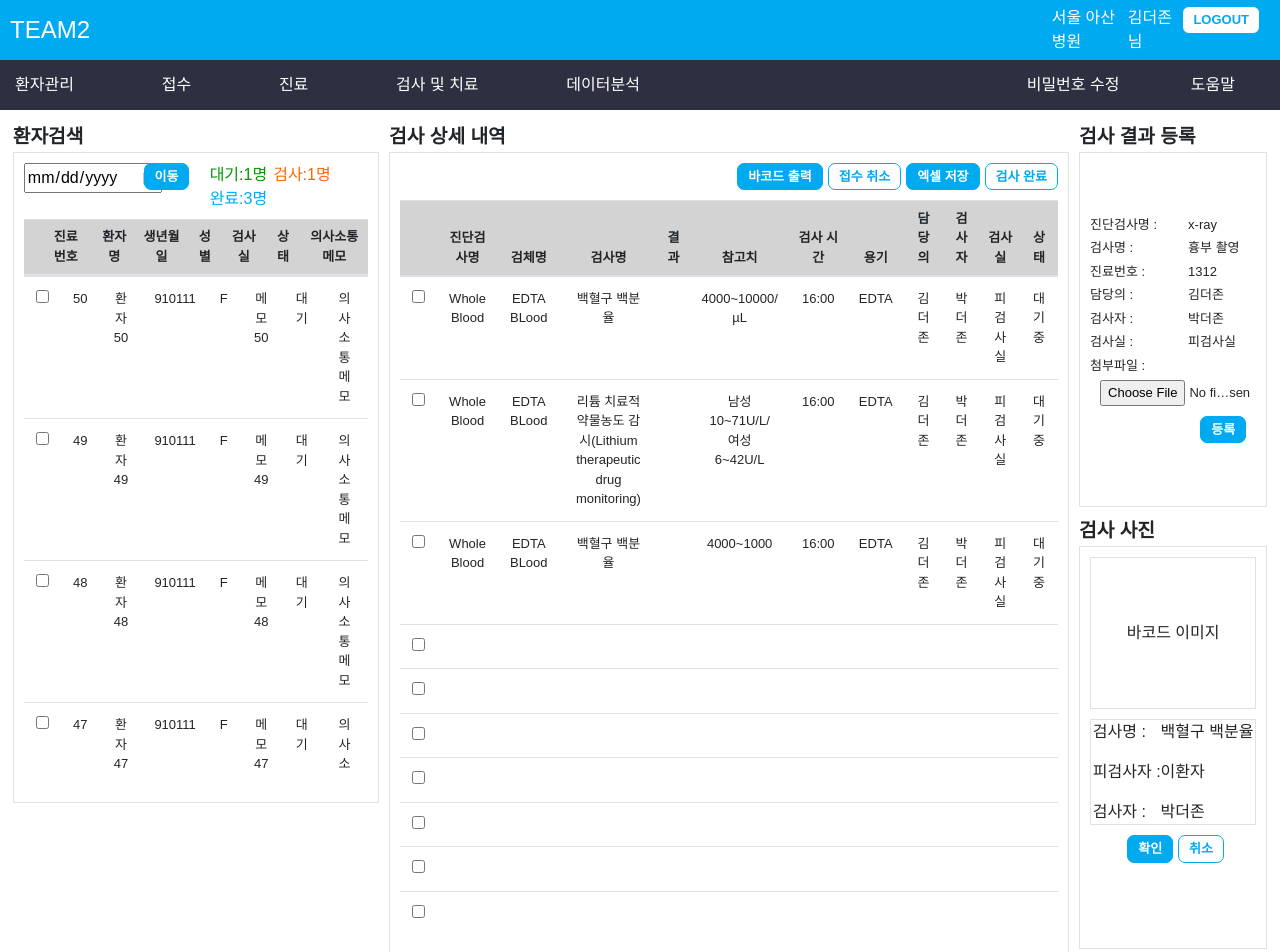
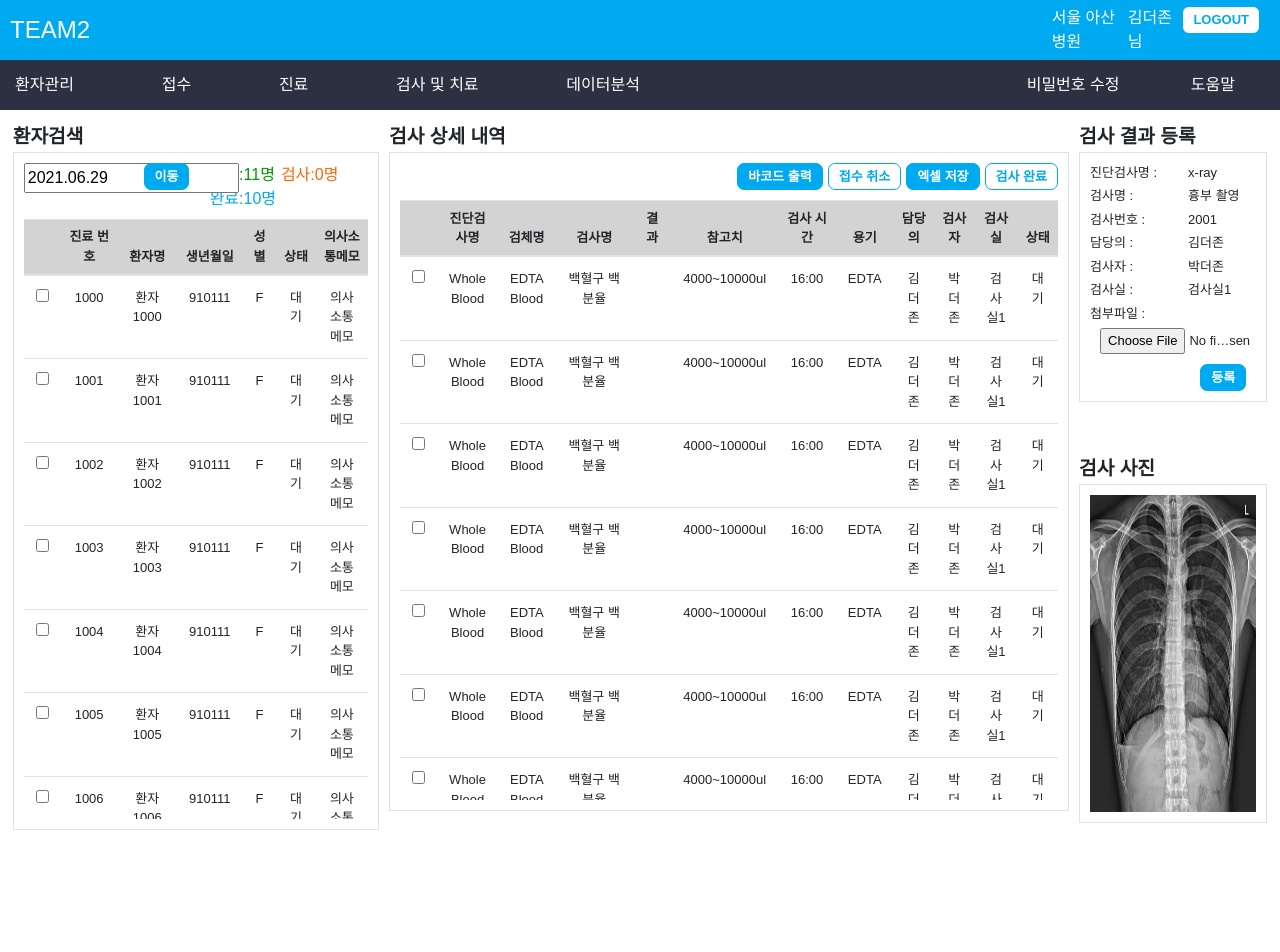
Before and after one commit to JongHyun94/Final_Team2_FrontEnd, a React (Create React App) app: page /Inspection in a window 1280 px wide. Shown: the top 952 px of the page. After the commit the page ends 830 px from the top, so only its background shows below. Built offline with nearby package versions, Linux system fonts and the light colour scheme.

Commit message:
[update] Inspection state 02

```diff
--- a/src/views/Inspection/InspectionCreateForm.js
+++ b/src/views/Inspection/InspectionCreateForm.js
@@ -0,0 +1,64 @@
+import { useState } from "react";
+
+function getInspectionResults() {
+  const inspectionResults = {
+    inspection_list_category: "x-ray",
+    inspection_list_name: "흉부 촬영",
+    inspection_id: "2001",
+    inspection_doctor_name: "김더존",
+    inspection_inspector_name: "박더존",
+    inspection_list_lab: "검사실1"
+  };
+  return inspectionResults;
+}
+
+function InspectionCreateForm(props) {
+  const [inspectionResult, setInspecctionResult] = useState(getInspectionResults);
+
+  const handleResultChange = (event) => {
+    setInspecctionResult({
+      ...inspectionResult,
+      inspection_result: event.target.value
+    });
+  };
+
+  const inspectionResultBtn = (event) => {
+    console.log("등록 버튼 클릭");
+  };
+
+  return (
+    <div className="InspectionCreateForm">
+      <div className="InspectionCreateForm_title">
+        검사 결과 등록
+      </div>
+      <div className="InspectionCreateForm_1 border">
+        <div className="InspectionCreateForm_1_1 row">
+          <div className="col-6">
+            <div className="mb-1">진단검사명 :</div>
+            <div className="mb-1">검사명 :</div>
+            <div className="mb-1">검사번호 :</div>
+            <div className="mb-1">담당의 :</div>
+            <div className="mb-1">검사자 :</div>
+            <div className="mb-1">검사실 :</div>
+            <div>결과 :</div>
+          </div>
+          <div className="col-6">
+            <div className="mb-1">{inspectionResult.inspection_list_category}</div>
+            <div className="mb-1">{inspectionResult.inspection_list_name}</div>
+            <div className="mb-1">{inspectionResult.inspection_id}</div>
+            <div className="mb-1">{inspectionResult.inspection_doctor_name}</div>
+            <div className="mb-1">{inspectionResult.inspection_inspector_name}</div>
+            <div className="mb-1">{inspectionResult.inspection_list_lab}</div>
+            <div><input type="text" onChange={handleResultChange} style={{width:"100%"}}/></div>
+          </div>
+        </div>
+        <div className="InspectionCreateForm_1_2">
+          <button className="button_team2_fill" onClick={inspectionResultBtn}>등록</button>
+        </div>
+      </div>
+
+    </div>
+  );
+}
+
+export default InspectionCreateForm;
--- a/src/views/Inspection/InspectionImgCreateForm.js
+++ b/src/views/Inspection/InspectionImgCreateForm.js
@@ -1,38 +1,70 @@
+import { useRef, useState } from "react";
+
+function getInspectionImgResults() {
+  const inspectionImgResults = {
+    inspection_list_category: "x-ray",
+    inspection_list_name: "흉부 촬영",
+    inspection_id: "2001",
+    inspection_doctor_name: "김더존",
+    inspection_inspector_name: "박더존",
+    inspection_list_lab: "검사실1"
+  };
+  return inspectionImgResults;
+}
+
 function InspectionImgCreateForm(props) {
+  const [inspectionImgResult, setInspecctionImgResult] = useState(getInspectionImgResults);
+  const [inspectionImg, setInspectionImg] = useState();
+
+  const inputFile = useRef();
+
+  const inspectionImgResultBtn = (event) => {
+    console.log("등록 버튼 클릭");
+
+    event.preventDefault();
+
+    const formData = new FormData();
+    formData.append("inspection_id", inspectionImgResult.inspection_id);
+    formData.append("battach", inputFile.current.files[0]);
+
+    console.log(formData);
+  };
+
   return (
     <div className="InspectionImgCreateForm">
       <div className="InspectionImgCreateForm_title">
         검사 결과 등록
       </div>
+      <form onSubmit={inspectionImgResultBtn}>
       <div className="InspectionImgCreateForm_1 border">
         <div className="InspectionImgCreateForm_1_1 row">
           <div className="col-6">
             <div className="mb-1">진단검사명 :</div>
             <div className="mb-1">검사명 :</div>
-            <div className="mb-1">진료번호 :</div>
+            <div className="mb-1">검사번호 :</div>
             <div className="mb-1">담당의 :</div>
             <div className="mb-1">검사자 :</div>
             <div className="mb-1">검사실 :</div>
             <div>첨부파일 :</div>
           </div>
           <div className="col-6">
-            <div className="mb-1">x-ray</div>
-            <div className="mb-1">흉부 촬영</div>
-            <div className="mb-1">1312</div>
-            <div className="mb-1">김더존</div>
-            <div className="mb-1">박더존</div>
-            <div className="mb-1">피검사실</div>
+            <div className="mb-1">{inspectionImgResult.inspection_list_category}</div>
+            <div className="mb-1">{inspectionImgResult.inspection_list_name}</div>
+            <div className="mb-1">{inspectionImgResult.inspection_id}</div>
+            <div className="mb-1">{inspectionImgResult.inspection_doctor_name}</div>
+            <div className="mb-1">{inspectionImgResult.inspection_inspector_name}</div>
+            <div className="mb-1">{inspectionImgResult.inspection_list_lab}</div>
             <div></div>
           </div>
         </div>
         <div className="InspectionImgCreateForm_1_1_1">
-          <input type="file" style={{width:"100%"}}/>
+          <input name="battach" type="file" style={{width:"100%"}} ref={inputFile}/>
         </div>
         <div className="InspectionImgCreateForm_1_2">
           <button className="button_team2_fill">등록</button>
         </div>
       </div>
-
+      </form>
     </div>
   );
 }
--- a/src/views/Inspection/InspectionImgForm.js
+++ b/src/views/Inspection/InspectionImgForm.js
@@ -1,13 +1,18 @@
+import { useState } from "react";
+
 function InspectionImgForm(props) {
+  const [imgSrc, setImgSrc] = useState("xray01.jpg");
+
   return (
     <div className="InspectionImgForm">
       <div className="InspectionImgForm_title">
         검사 사진
       </div>
       <div className="InspectionImgForm_1 border">
+        <img src={`/resources/img/${imgSrc}`} width="100%" height="100%" alt=""></img>
 
           {/* InspectionBarcodePop */}
-          <div className="InspectionBarcodePop_1_1 border">
+          {/* <div className="InspectionBarcodePop_1_1 border">
             바코드 이미지
           </div>
           <div className="InspectionBarcodePop_1_2 border">
@@ -25,7 +30,7 @@ function InspectionImgForm(props) {
           <div className="InspectionBarcodePop_1_3">
             <button className="button_team2_fill">확인</button>
             <button className="button_team2_empty">취소</button>
-          </div>
+          </div> */}
 
       </div>
     </div>
--- a/src/views/Inspection/InspectionList.js
+++ b/src/views/Inspection/InspectionList.js
@@ -1,4 +1,38 @@
+import { useState } from "react";
+
+function getInspections() {
+  const inspections = [];
+  for(var i=1; i<20; i++){
+    inspections.push({inspection_id:i, inspection_list_category:"Whole Blood", inspection_list_specimen:"EDTA Blood", inspection_list_name:"백혈구 백분율", inspection_result: "", inspection_list_reference: "4000~10000ul", inspection_date: "16:00", inspection_list_container: "EDTA", inspection_doctor_name: "김더존", inspection_inspector_name: "박더존", inspection_list_lab: "검사실1", inspection_state: "대기"});
+  }
+  return inspections;
+}
+
 function InspectionList(props) {
+  const [inspections, setInspections] = useState(getInspections);
+  //검사결과, 검사상태 state 추가
+
+  const barcodBtn = (event) => {
+    //검사결과: 대기 ~> 검사중
+    //팝업창
+    console.log("바코드 출력 버튼 클릭");
+  };
+
+  const cancelBtn = (event) => {
+    //검사결과: 검사중 ~> 대기
+    console.log("접수 취소 버튼 클릭");
+  };
+
+  const excelSaveBtn = (event) => {
+    //엑셀 저장
+    console.log("엑셀 저장 버튼 클릭");
+  };
+
+  const completeBtn = (event) => {
+    //검사결과: 대기 ~> 완료
+    console.log("검사 완료 버튼 클릭");
+  };
+
   return (
     <div className="InspectionList">
       <div className="InspectionList_title">
@@ -6,13 +40,13 @@ function InspectionList(props) {
       </div>
       <div className="InspectionList_1 border">
         <div className="InspectionList_1_1">
-          <button className="button_team2_fill InspectionList_1_2">바코드 출력</button>
-          <button className="button_team2_empty InspectionList_1_2">접수 취소</button>
-          <button className="button_team2_fill InspectionList_1_2">엑셀 저장</button>
-          <button className="button_team2_empty InspectionList_1_2">검사 완료</button>
+          <button className="button_team2_fill InspectionList_1_2" onClick={barcodBtn}>바코드 출력</button>
+          <button className="button_team2_empty InspectionList_1_2" onClick={cancelBtn}>접수 취소</button>
+          <button className="button_team2_fill InspectionList_1_2" onClick={excelSaveBtn}>엑셀 저장</button>
+          <button className="button_team2_empty InspectionList_1_2" onClick={completeBtn}>검사 완료</button>
         </div>
 
-        <div className="dd">
+        <div className="InspectionList_list">
           <table className="table InspectionList_2_1">
             <thead className="InspectionList_2_2">
               <th style={{width: "1%"}}></th>
@@ -29,146 +63,26 @@ function InspectionList(props) {
               <th style={{width: "7%"}}>상태</th>
             </thead>
             <tbody>
-              <tr>
-                <td><input type="checkbox"/></td>
-                <td>Whole Blood</td>
-                <td>EDTA BLood</td>
-                <td>백혈구 백분율</td>
-                <td></td>
-                <td>4000~10000/µL</td>
-                <td>16:00</td>
-                <td>EDTA</td>
-                <td>김더존</td>
-                <td>박더존</td>
-                <td>피검사실</td>
-                <td>대기중</td>
-              </tr>
-              <tr>
-                <td><input type="checkbox"/></td>
-                <td>Whole Blood</td>
-                <td>EDTA BLood</td>
-                <td>리튬 치료적 약물농도 감시(Lithium therapeutic drug monitoring)</td>
-                <td></td>
-                <td>남성 10~71U/L/<br></br>여성 6~42U/L</td>
-                <td>16:00</td>
-                <td>EDTA</td>
-                <td>김더존</td>
-                <td>박더존</td>
-                <td>피검사실</td>
-                <td>대기중</td>
-              </tr>
-              <tr>
-                <td><input type="checkbox"/></td>
-                <td>Whole Blood</td>
-                <td>EDTA BLood</td>
-                <td>백혈구 백분율</td>
-                <td></td>
-                <td>4000~1000</td>
-                <td>16:00</td>
-                <td>EDTA</td>
-                <td>김더존</td>
-                <td>박더존</td>
-                <td>피검사실</td>
-                <td>대기중</td>
-              </tr>
-              <tr>
-                <td><input type="checkbox"/></td>
-                <td></td>
-                <td></td>
-                <td></td>
-                <td></td>
-                <td></td>
-                <td></td>
-                <td></td>
-                <td></td>
-                <td></td>
-                <td></td>
-                <td></td>
-              </tr>
-              <tr>
-                <td><input type="checkbox"/></td>
-                <td></td>
-                <td></td>
-                <td></td>
-                <td></td>
-                <td></td>
-                <td></td>
-                <td></td>
-                <td></td>
-                <td></td>
-                <td></td>
-                <td></td>
-              </tr>
-              <tr>
-                <td><input type="checkbox"/></td>
-                <td></td>
-                <td></td>
-                <td></td>
-                <td></td>
-                <td></td>
-                <td></td>
-                <td></td>
-                <td></td>
-                <td></td>
-                <td></td>
-                <td></td>
-              </tr>
-              <tr>
-                <td><input type="checkbox"/></td>
-                <td></td>
-                <td></td>
-                <td></td>
-                <td></td>
-                <td></td>
-                <td></td>
-                <td></td>
-                <td></td>
-                <td></td>
-                <td></td>
-                <td></td>
-              </tr>
-              <tr>
-                <td><input type="checkbox"/></td>
-                <td></td>
-                <td></td>
-                <td></td>
-                <td></td>
-                <td></td>
-                <td></td>
-                <td></td>
-                <td></td>
-                <td></td>
-                <td></td>
-                <td></td>
-              </tr>
-              <tr>
-                <td><input type="checkbox"/></td>
-                <td></td>
-                <td></td>
-                <td></td>
-                <td></td>
-                <td></td>
-                <td></td>
-                <td></td>
-                <td></td>
-                <td></td>
-                <td></td>
-                <td></td>
-              </tr>
-              <tr>
-                <td><input type="checkbox"/></td>
-                <td></td>
-                <td></td>
-                <td></td>
-                <td></td>
-                <td></td>
-                <td></td>
-                <td></td>
-                <td></td>
-                <td></td>
-                <td></td>
-                <td></td>
-              </tr>
+              {inspections.map(inspection => {
+                return(
+                  <tr>
+                    <td key={inspection.inspection_id}>
+                      <input type="checkbox"/>
+                    </td>
+                    <td>{inspection.inspection_list_category}</td>
+                    <td>{inspection.inspection_list_specimen}</td>
+                    <td>{inspection.inspection_list_name}</td>
+                    <td>{inspection.inspection_result}</td>
+                    <td>{inspection.inspection_list_reference}</td>
+                    <td>{inspection.inspection_date}</td>
+                    <td>{inspection.inspection_list_container}</td>
+                    <td>{inspection.inspection_doctor_name}</td>
+                    <td>{inspection.inspection_inspector_name}</td>
+                    <td>{inspection.inspection_list_lab}</td>
+                    <td>{inspection.inspection_state}</td>
+                  </tr>
+                );
+              })}
             </tbody>
           </table>
         </div>
--- a/src/views/Inspection/InspectionPatientList.js
+++ b/src/views/Inspection/InspectionPatientList.js
@@ -1,35 +1,77 @@
 import { useState } from "react";
-import { AutoSizer, List } from "react-virtualized";
+import { AutoSizer, List, Table } from "react-virtualized";
+import DatePicker from "react-datepicker";
 import "./style.css";
 
-function getBoards() {
-  const boards = [];
-  for (var i = 50; i >= 1; i--) {
-    boards.push({ b1: i, b2: "환자" + i, b3: "910111", b4: "F", b5: "메모" + i, b6: "대기", b7: "의사소통메모" });
+let patients = [];
+let countWaiting = 0;
+let countInspection = 0;
+let countCompletion = 0;
+
+function getPaitents() {
+  for(var i=1000; i<=1010; i++){
+    patients.push({ treatment_id: i, patient_name: "환자" + i, patient_birth: "910111", patient_sex: "F", treatment_istate: "대기", treatment_communication: "의사소통메모" });
   }
-  return boards;
+  for(var i=1011; i<=1020; i++){
+    patients.push({ treatment_id: i, patient_name: "환자" + i, patient_birth: "910111", patient_sex: "F", treatment_istate: "완료", treatment_communication: "의사소통메모" });
+  }
+  return patients;
+}
+
+function getIstateWaiting() {
+  for(var i=0; i<patients.length; i++) {
+    if(patients[i].treatment_istate === "대기"){
+      countInspection++;
+    }
+  }
+  return countInspection;
+}
+
+function getIstateInspection() {
+  for(var i=0; i<patients.length; i++) {
+    if(patients[i].treatment_istate === "검사"){
+      countWaiting++;
+    }
+  }
+  return countWaiting;
+}
+
+function getIstateCompletion() {
+  for(var i=0; i<patients.length; i++) {
+    if(patients[i].treatment_istate === "완료"){
+      countCompletion++;
+    }
+  }
+  return countCompletion;
 }
 
 function InspectionPatientList(props) {
-  const [boards, setBoards] = useState(getBoards);
+  const [treatmentDate, setTreatmentDate] = useState(new Date());
+  const [paitents, setPaitents] = useState(getPaitents);
+  const [istateWaiting, setIstateWaiting] = useState(getIstateWaiting);
+  const [istateInspection, setIstateInspection] = useState(getIstateInspection);
+  const [istateCompletion, setIstateCompletion] = useState(getIstateCompletion);
 
-  const rowRenderer = ({index, key, style}) => {
-    return (
+  const searchDateBtn = (event) => {
+    console.log(treatmentDate);
+    console.log("이동 버튼 클릭");
+  };
 
-        <tr key={key}>
-              <td key={boards.b1}>
-                <input type="checkbox" />
-              </td>
-              <td style={{width:"5%"}}>{boards[index].b1}</td>
-              <td>{boards[index].b2}</td>
-              <td>{boards[index].b3}</td>
-              <td>{boards[index].b4}</td>
-              <td>{boards[index].b5}</td>
-              <td>{boards[index].b6}</td>
-              <td>{boards[index].b7}</td>
-        </tr>
-    );
-  };
+  // const rowRenderer = ({index, key, style}) => {
+  //   return (
+  //       <tr key={key}>
+  //             <td key={paitents.treatment_id}>
+  //               <input type="checkbox" />
+  //             </td>
+  //             <td style={{width:"10%"}}>{paitents[index].treatment_id}</td>
+  //             <td>{paitents[index].patient_name}</td>
+  //             <td>{paitents[index].patient_birth}</td>
+  //             <td>{paitents[index].patient_sex}</td>
+  //             <td>{paitents[index].treatment_istate}</td>
+  //             <td>{paitents[index].treatment_communication}</td>
+  //       </tr>
+  //   );
+  // };
 
   return (
     <div className="InspectionPatientList">
@@ -39,19 +81,20 @@ function InspectionPatientList(props) {
       <div className="InspectionPatientList_1 border">
         <div className="InspectionPatientList_1_1 mb-2">
           <div className="col-4 p-0">
-            <input type="date"/>
+            {/* <input type="date" value={date} onChange={handleChange}/> */}
+            <DatePicker dateFormat="yyyy.MM.dd" selected={treatmentDate} onChange={(date) => setTreatmentDate(date)} />
           </div>
           <div className="col-3 InspectionPatientList_1_2 p-0">
-            <button className="button_team2_fill">이동</button>
+            <button className="button_team2_fill" onClick={searchDateBtn}>이동</button>
           </div>
           <div className="row p-0">
-            <div className="InspectionPatientList_1_3_1">대기:1명</div>
-            <div className="InspectionPatientList_1_3_2">검사:1명</div>
-            <div className="InspectionPatientList_1_3_3">완료:3명</div>
+            <div className="InspectionPatientList_1_3_1">대기:{istateWaiting}명</div>
+            <div className="InspectionPatientList_1_3_2">검사:{istateInspection}명</div>
+            <div className="InspectionPatientList_1_3_3">완료:{istateCompletion}명</div>
           </div>
         </div>
 
-        <div>
+        <div className="InspectionPatientList_list">
           <table className="table InspectionPatientList_2_1">
             <thead className="InspectionPatientList_2_2">
               <th></th>
@@ -59,16 +102,31 @@ function InspectionPatientList(props) {
               <th>환자명</th>
               <th>생년월일</th>
               <th>성별</th>
-              <th>검사실</th>
               <th>상태</th>
               <th>의사소통메모</th>
             </thead>
             <tbody>
-            <AutoSizer disableHeight>
+            {/* <AutoSizer disableHeight>
               {({ width, height }) => {
-                return <List width={width} height={500} list={boards} rowCount={boards.length} rowHeight={44} rowRenderer={rowRenderer} overscanRowCount={5} />;
+                return <List width={width} height={500} list={paitents} rowCount={paitents.length} rowHeight={44} rowRenderer={rowRenderer} overscanRowCount={11} />;
               }}
-            </AutoSizer>
+            </AutoSizer> */}
+            {paitents.map(paitent => {
+              return(
+                <tr>
+                  <td key={paitent.treatment_id} style={{width:"10%"}}>
+                    <input type="checkbox" />
+                  </td>
+                  <td>{paitent.treatment_id}</td>
+                  <td>{paitent.patient_name}</td>
+                  <td>{paitent.patient_birth}</td>
+                  <td>{paitent.patient_sex}</td>
+                  <td>{paitent.treatment_istate}</td>
+                  <td>{paitent.treatment_communication}</td>
+                </tr>
+              );
+            })}
+
           </tbody>
           </table>
         </div>
--- a/src/views/Inspection/index.js
+++ b/src/views/Inspection/index.js
@@ -3,8 +3,11 @@ import InspectionPatientList from "./InspectionPatientList";
 import InspectionList from "./InspectionList";
 import InspectionImgForm from "./InspectionImgForm";
 import InspectionImgCreateForm from "./InspectionImgCreateForm";
+import InspectionCreateForm from "./InspectionCreateForm";
 
 function Inspection(props) {
+
+
   return (
       <div className="Inspection">
         <div className="Inspection_1">
@@ -19,6 +22,7 @@ function Inspection(props) {
           <div className="Inspection_3_1">
             {/* 검사결과등록 */}
             <InspectionImgCreateForm/>
+            {/* <InspectionCreateForm/> */}
           </div>
           <div className="Inspection_3_2">
             {/* 검사사진 */}
--- a/src/views/Inspection/style.css
+++ b/src/views/Inspection/style.css
@@ -59,9 +59,6 @@
   margin-right: 6px;
   color: #00AAF0;
 }
-.dd{
-  height: 98%;
-}
 .InspectionPatientList_2_1{
   text-align: center;
   font-size: small;
@@ -69,6 +66,12 @@
 }
 .InspectionPatientList_2_2{
   background-color: lightgray;
+  position:sticky;
+  top:-1px;
+}
+.InspectionPatientList_list{
+  overflow-y: auto;
+  height: 600px;
 }
 
 /* InspectionList */
@@ -100,6 +103,42 @@
 }
 .InspectionList_2_2{
   background-color: lightgray;
+  position:sticky;
+  top:-1px;
+}
+.InspectionList_list{
+  overflow-y: auto;
+  height: 600px;
+}
+
+/* InspectionCreateForm */
+.InspectionCreateForm{
+  height: 100%;
+}
+.InspectionCreateForm_title{
+  font-size: larger;
+  font-weight: bold;
+}
+.InspectionCreateForm_1{
+  display: flex;
+  flex-direction: column;
+  /* border: 1px solid black; */
+  padding: 10px;
+  justify-content: center;
+  height: 90%;
+}
+.InspectionCreateForm_1_1{
+  /* display: flex;
+  flex-direction: row; */
+  justify-content: center;
+  margin-bottom: 5px;
+  font-size: small;
+}
+.InspectionCreateForm_1_2{
+  display: flex;
+  flex-direction: row;
+  justify-content: flex-end;
+  padding-right: 10px;
 }
 
 /* InspectionImgCreateForm */
```
Also changed, not shown: public/resources/img/xray01.jpg (added).
